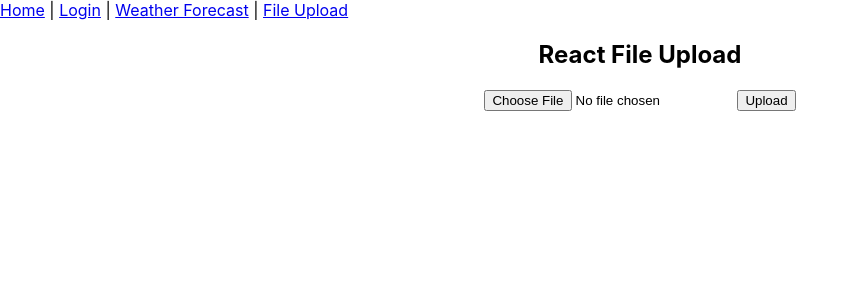
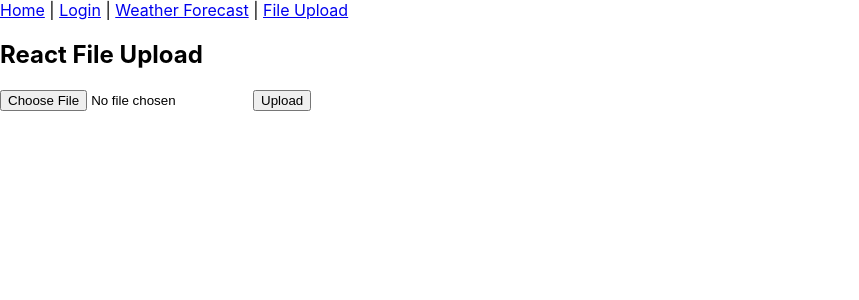
Before and after one commit to WeiXin010/SSD_Lab5, a React (Create React App) app in the folder frontend/: page /fileUplaod in a window 1280 px wide. Shown: the top 300 px of the page, without its empty margins (0-859 px from the left). Built offline with nearby package versions, Linux system fonts and the light colour scheme.

Commit message:
another typo

```diff
--- a/frontend/src/pages/FileUpload.js
+++ b/frontend/src/pages/FileUpload.js
@@ -37,7 +37,7 @@ function FileUpload() {
   };
 
   return (
-    <div className="App">
+    <div className="FileUpload">
       <h2>React File Upload</h2>
       <input type="file" onChange={handleFileChange} />
       <button onClick={handleUpload}>Upload</button>
```
Also changed, not shown: 2 other files (tests, documents, lock files or other folders).
